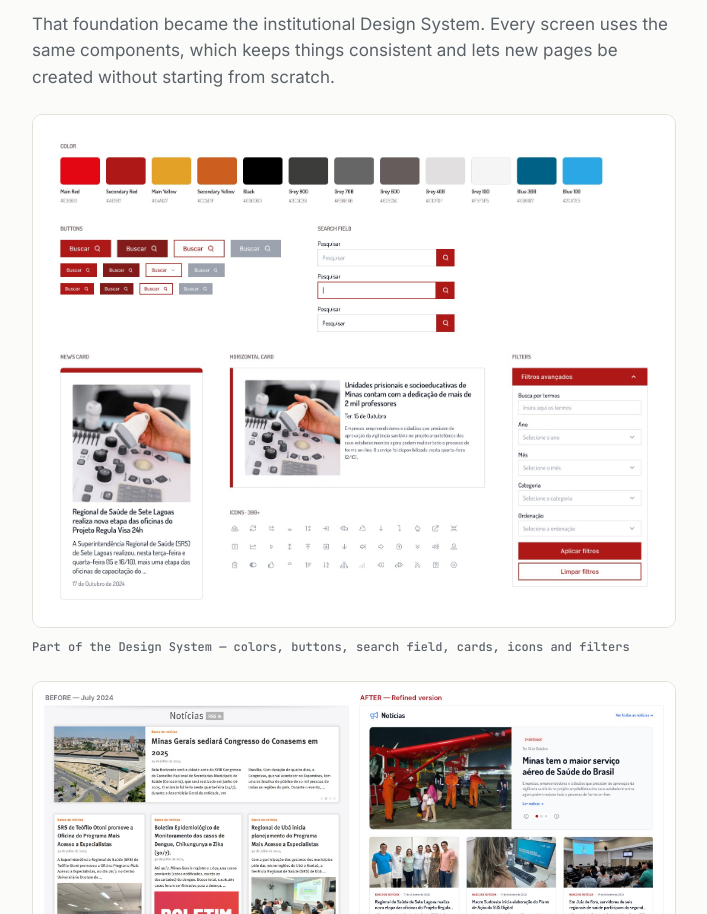
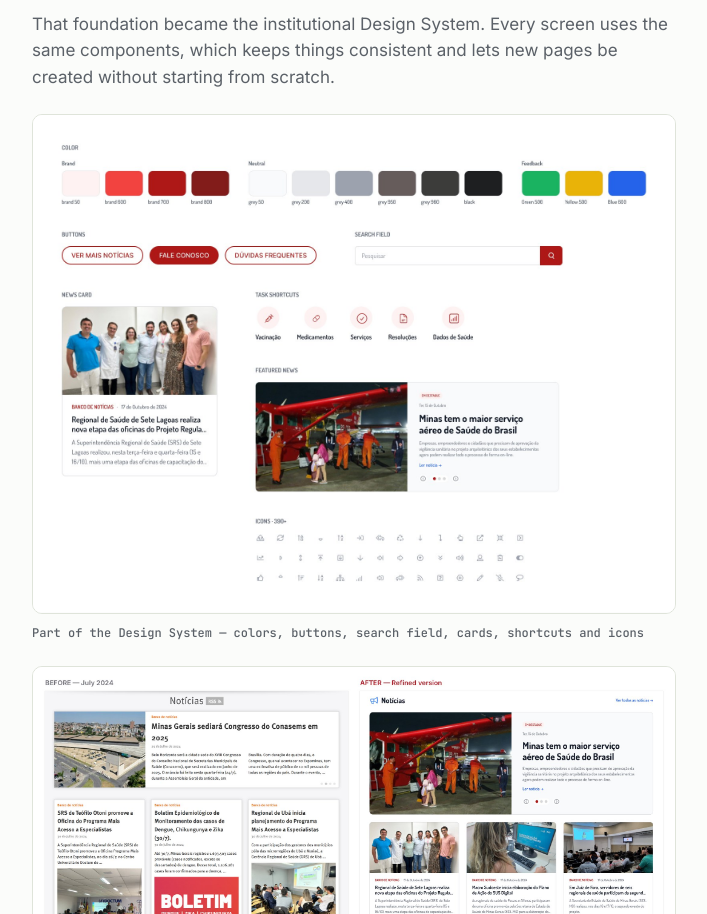
Before and after one commit to terciosantannadesign/terciosantannadesign.github.io, a plain HTML site: page index.html in a window 1280 px wide. Shown: the part 6681-7595 px from the top of the page, without its empty margins (480-1187 px from the left). Drawn offline with nearby package versions, Linux system fonts and the light colour scheme.

Commit message:
SES-MG case: Design System board with refined components
Co-Authored-By: Claude Opus 5.5 <noreply@anthropic.com>
Claude-Session: https://claude.ai/code/session_01NqxkirPgP5zhstVh2Zmz5y

```diff
--- a/index.html
+++ b/index.html
@@ -418,7 +418,7 @@ section { scroll-margin-top: 80px; }
               <h3>Components and patterns</h3>
               <p>With the inventory in hand, I created the components that replaced dozens of old variations: buttons, news cards, banners, carousels, date display, search field, menu, footer and page templates. On top of them I added a style guide with around 390 icons.</p>
               <p>That foundation became the institutional Design System. Every screen uses the same components, which keeps things consistent and lets new pages be created without starting from scratch.</p>
-              <figure class="fig"><img src="assets/img/ses-design-system.jpg" width="1346" height="1370" alt="Design System overview: color palette, buttons, search field, news cards, icons and filters" loading="lazy"><figcaption>Part of the Design System — colors, buttons, search field, cards, icons and filters</figcaption></figure>
+              <figure class="fig"><img src="assets/img/ses-design-system-refined.jpg" width="1608" height="1246" alt="Design System overview: color palette, buttons, search field, news card, task shortcuts, featured news and icons" loading="lazy"><figcaption>Part of the Design System — colors, buttons, search field, cards, shortcuts and icons</figcaption></figure>
               <figure class="fig"><img src="assets/img/ses-compare-news.jpg" width="2120" height="1501" alt="Before and after of the news section: featured story and news cards with equal heights and a consistent hierarchy" loading="lazy"><figcaption>News — July 2024 (left) and refined version (right)</figcaption></figure>
             </div></div>
 
```
Also changed, not shown: assets/img/ses-design-system-refined.jpg (added), assets/img/ses-design-system.jpg (deleted).
